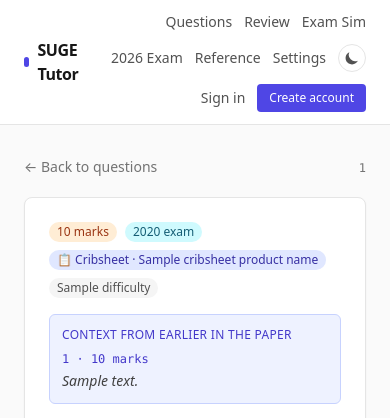
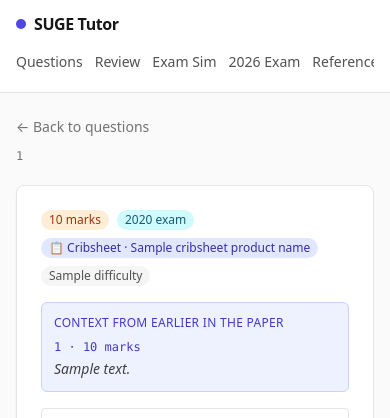
Before and after one commit to turiddu25/SUGE-tester, a Python web app: template templates/practice.html in a window 390 px wide. Shown: the top 418 px of the page. Run offline with Jinja, Linux system fonts and the light colour scheme; the template is opened without the code that fills it: most values are stand-ins (such as "Sample title", 1, 10 or a date in 2020); some libraries are stand-ins or nearby versions.

Commit message:
fix(ui): optimise mobile layouts

```diff
--- a/static/css/overrides.css
+++ b/static/css/overrides.css
@@ -43,3 +43,24 @@
 .dark .text-neutral-800 { color: #cbd5e1; }
 .dark .hover\:bg-neutral-50:hover { background-color: #1e293b; }
 .dark .hover\:text-indigo-700:hover { color: #a5b4fc; }
+
+@media (max-width: 767px) {
+  html {
+    -webkit-text-size-adjust: 100%;
+  }
+
+  body {
+    overflow-x: hidden;
+  }
+
+  input,
+  select,
+  textarea,
+  button {
+    font-size: 16px;
+  }
+
+  .prose {
+    font-size: 0.98rem;
+  }
+}
--- a/templates/base.html
+++ b/templates/base.html
@@ -36,12 +36,12 @@
 </head>
 <body class="h-full bg-neutral-50 text-neutral-900 antialiased dark:bg-neutral-950 dark:text-neutral-100">
   <header class="border-b border-neutral-200 bg-white dark:border-neutral-800 dark:bg-neutral-900">
-    <div class="mx-auto flex max-w-6xl items-center justify-between px-6 py-3">
+    <div class="mx-auto flex max-w-6xl flex-col gap-3 px-4 py-3 md:flex-row md:items-center md:justify-between md:px-6">
       <a href="/" class="flex items-center gap-2 font-semibold tracking-tight">
         <span class="inline-block h-2.5 w-2.5 rounded-full bg-indigo-600"></span>
         SUGE Tutor
       </a>
-      <nav class="flex flex-wrap items-center justify-end gap-3 text-sm md:gap-5">
+      <nav class="flex w-full items-center gap-3 overflow-x-auto whitespace-nowrap pb-1 text-sm md:w-auto md:flex-wrap md:justify-end md:gap-5 md:overflow-visible md:whitespace-normal md:pb-0">
         <a href="/questions" class="text-neutral-600 hover:text-indigo-700 dark:text-neutral-300 dark:hover:text-indigo-300">Questions</a>
         <a href="/review" class="text-neutral-600 hover:text-indigo-700 dark:text-neutral-300 dark:hover:text-indigo-300">Review</a>
         <a href="/exam-sim" class="text-neutral-600 hover:text-indigo-700 dark:text-neutral-300 dark:hover:text-indigo-300">Exam Sim</a>
@@ -78,11 +78,11 @@
     </div>
   </header>
 
-  <main class="mx-auto max-w-6xl px-6 py-8">
+  <main class="mx-auto max-w-6xl px-4 py-6 md:px-6 md:py-8">
     {% block content %}{% endblock %}
   </main>
 
-  <footer class="mx-auto max-w-6xl px-6 py-6 text-xs text-neutral-400 dark:text-neutral-600">
+  <footer class="mx-auto max-w-6xl px-4 py-6 text-xs text-neutral-400 dark:text-neutral-600 md:px-6">
     <div class="flex flex-wrap items-center gap-x-3 gap-y-1">
       <span>Local revision app · COMPSCI4087 Startup Growth Engineering · press <kbd class="rounded bg-neutral-200 px-1 py-0.5 font-mono text-[10px] dark:bg-neutral-800">?</kbd> for shortcuts</span>
       {% set spend = llm_spend() %}
--- a/templates/exam_setup.html
+++ b/templates/exam_setup.html
@@ -33,7 +33,7 @@
       <input type="number" name="seed" placeholder="leave blank for random" class="mt-1 w-48 rounded border-neutral-300 px-2 py-1.5 text-sm" />
       <p class="mt-1 text-xs text-neutral-500">Use the same seed to redo the same paper, or leave blank to generate a fresh one.</p>
     </div>
-    <div class="flex items-center justify-between">
+    <div class="flex flex-col gap-3 md:flex-row md:items-center md:justify-between">
       <p class="text-sm text-neutral-600 dark:text-neutral-400">Exam sim uses about 16 LLM calls, so it requires your own API key.</p>
       {% if current_user and has_own_key %}
       <button class="rounded bg-indigo-600 px-4 py-2 text-sm font-medium text-white hover:bg-indigo-700">Start exam</button>
--- a/templates/practice.html
+++ b/templates/practice.html
@@ -11,7 +11,7 @@
   })'
   class="space-y-5"
 >
-  <div class="flex items-center justify-between text-sm">
+  <div class="flex flex-col gap-2 text-sm md:flex-row md:items-center md:justify-between">
     <a href="/questions" class="text-neutral-500 hover:text-indigo-700">← Back to questions</a>
     <div class="text-neutral-500">
       <span class="font-mono text-xs">{{ question.id }}</span>
@@ -56,7 +56,7 @@
 
     <div class="prose mt-4 max-w-none font-serif text-lg leading-relaxed text-neutral-900 dark:text-neutral-100" x-html="renderedQuestion"></div>
 
-    <div class="mt-4 flex items-center justify-between text-sm text-neutral-600">
+    <div class="mt-4 flex flex-col gap-1 text-sm text-neutral-600 md:flex-row md:items-center md:justify-between">
       <div>⏱ Recommended: ~{{ recommended_minutes }} min</div>
       <div>Elapsed: <span x-text="elapsedFormatted" class="font-mono"></span></div>
     </div>
@@ -72,21 +72,21 @@
       ></textarea>
     </div>
 
-    <div class="mt-3 flex flex-wrap items-center gap-2">
+    <div class="mt-3 flex flex-col gap-2 sm:flex-row sm:flex-wrap sm:items-center">
       {% if current_user %}
       <button
         type="button"
         @click="submit()"
         :disabled="loading || !answer.trim()"
-        class="inline-flex items-center gap-2 rounded bg-indigo-600 px-4 py-2 text-sm font-medium text-white hover:bg-indigo-700 disabled:opacity-50"
+        class="inline-flex w-full items-center justify-center gap-2 rounded bg-indigo-600 px-4 py-2 text-sm font-medium text-white hover:bg-indigo-700 disabled:opacity-50 sm:w-auto"
       >
         <svg x-show="loading" class="h-4 w-4 animate-spin" viewBox="0 0 24 24" fill="none"><circle cx="12" cy="12" r="10" stroke="currentColor" stroke-width="4" class="opacity-25"></circle><path d="M4 12a8 8 0 018-8" stroke="currentColor" stroke-width="4" class="opacity-75"></path></svg>
         <span x-text="loading ? 'Marking…' : 'Submit for marking'"></span>
       </button>
       {% else %}
-      <a href="/login?next={{ request.url.path | urlencode }}" class="inline-flex items-center rounded bg-indigo-600 px-4 py-2 text-sm font-medium text-white hover:bg-indigo-700">Sign in to submit</a>
+      <a href="/login?next={{ request.url.path | urlencode }}" class="inline-flex w-full items-center justify-center rounded bg-indigo-600 px-4 py-2 text-sm font-medium text-white hover:bg-indigo-700 sm:w-auto">Sign in to submit</a>
       {% endif %}
-      <button type="button" @click="toggleModel()" class="rounded border border-neutral-300 bg-white px-3 py-2 text-sm text-neutral-700 hover:bg-neutral-50">
+      <button type="button" @click="toggleModel()" class="w-full rounded border border-neutral-300 bg-white px-3 py-2 text-sm text-neutral-700 hover:bg-neutral-50 sm:w-auto">
         <span x-text="showModel ? 'Hide model answer' : 'Show model answer'"></span>
       </button>
       <button type="button" @click="reset()" class="text-sm text-neutral-500 hover:text-indigo-700">Reset</button>
@@ -104,7 +104,7 @@
 
     <template x-if="result && !error">
       <div class="mt-6 space-y-4">
-        <div class="flex items-end justify-between border-t border-neutral-200 pt-5">
+        <div class="flex flex-col gap-3 border-t border-neutral-200 pt-5 md:flex-row md:items-end md:justify-between">
           <div>
             <div class="text-xs uppercase tracking-wide text-neutral-500">Score</div>
             <div class="mt-0.5 text-3xl font-semibold tracking-tight">
@@ -188,7 +188,7 @@
           </div>
         </div>
 
-        <div class="flex items-center gap-3 pt-2">
+        <div class="flex flex-col gap-2 pt-2 sm:flex-row sm:items-center">
           <a href="/practice/random" class="rounded border border-indigo-300 bg-indigo-50 px-3 py-1.5 text-sm text-indigo-800 hover:bg-indigo-100">🎲 Random next</a>
           <a href="/questions" class="text-sm text-neutral-500 hover:text-indigo-700">Back to questions</a>
         </div>
@@ -225,7 +225,7 @@
     <div class="text-xs uppercase tracking-wide text-neutral-500">Your previous attempts</div>
     <ul id="history-list" class="mt-2 space-y-1 text-sm">
       {% for a in history[:10] %}
-      <li id="attempt-row-{{ a.id }}" class="flex items-center justify-between gap-3 text-neutral-700 dark:text-neutral-300">
+      <li id="attempt-row-{{ a.id }}" class="flex flex-col gap-2 text-neutral-700 dark:text-neutral-300 sm:flex-row sm:items-center sm:justify-between">
         <span class="font-mono text-xs text-neutral-400">{{ a.attempted_at[:19] }}</span>
         <div class="flex items-center gap-3">
           <span class="{% if a.marks_awarded is none %}text-rose-600 dark:text-rose-400{% endif %}">
--- a/templates/review.html
+++ b/templates/review.html
@@ -18,7 +18,7 @@
   {% endif %}
 
   <div class="rounded-lg border border-neutral-200 bg-white p-5 dark:border-neutral-800 dark:bg-neutral-900">
-    <div class="flex items-baseline justify-between">
+      <div class="flex flex-col gap-3 md:flex-row md:items-baseline md:justify-between">
       <div>
         <div class="text-xs uppercase tracking-wide text-neutral-500">Due now</div>
         <div class="text-2xl font-semibold tracking-tight">{{ due|length }}</div>
@@ -31,7 +31,7 @@
     {% if due %}
     <ul class="mt-4 divide-y divide-neutral-100">
       {% for r in due %}
-      <li class="flex items-center justify-between py-2 text-sm">
+      <li class="flex flex-col gap-2 py-2 text-sm sm:flex-row sm:items-center sm:justify-between">
         <div class="flex items-center gap-2 min-w-0">
           <span class="inline-flex items-center rounded-full bg-neutral-100 px-2 py-0.5 text-xs text-neutral-700">{{ r.topic }}</span>
           <span class="inline-flex items-center rounded-full bg-neutral-200 px-2 py-0.5 text-xs">{{ r.marks }} mk</span>
@@ -54,7 +54,7 @@
     <div class="text-xs uppercase tracking-wide text-neutral-500">Upcoming</div>
     <ul class="mt-2 divide-y divide-neutral-100 text-sm">
       {% for r in upcoming %}
-      <li class="flex items-center justify-between py-2">
+      <li class="flex flex-col gap-2 py-2 sm:flex-row sm:items-center sm:justify-between">
         <div class="flex items-center gap-2 min-w-0">
           <span class="inline-flex items-center rounded-full bg-neutral-100 px-2 py-0.5 text-xs text-neutral-700">{{ r.topic }}</span>
           <span class="truncate text-neutral-700">{{ r.question_text }}</span>
--- a/templates/settings.html
+++ b/templates/settings.html
@@ -64,7 +64,7 @@
       </div>
     </div>
 
-    <div class="flex items-center justify-between border-t border-neutral-200 pt-4 dark:border-neutral-800">
+    <div class="flex flex-col gap-3 border-t border-neutral-200 pt-4 dark:border-neutral-800 md:flex-row md:items-center md:justify-between">
       <a href="/" class="text-sm text-neutral-600 hover:text-indigo-700 dark:text-neutral-400">Back home</a>
       <button class="rounded bg-indigo-600 px-4 py-2 text-sm font-medium text-white hover:bg-indigo-700">Save settings</button>
     </div>
```
Also changed, not shown: templates/admin.html (+15 -1 lines), templates/exam_active.html (+7 -7 lines), templates/home.html (+4 -4 lines), templates/questions_list.html (+22 -3 lines).
